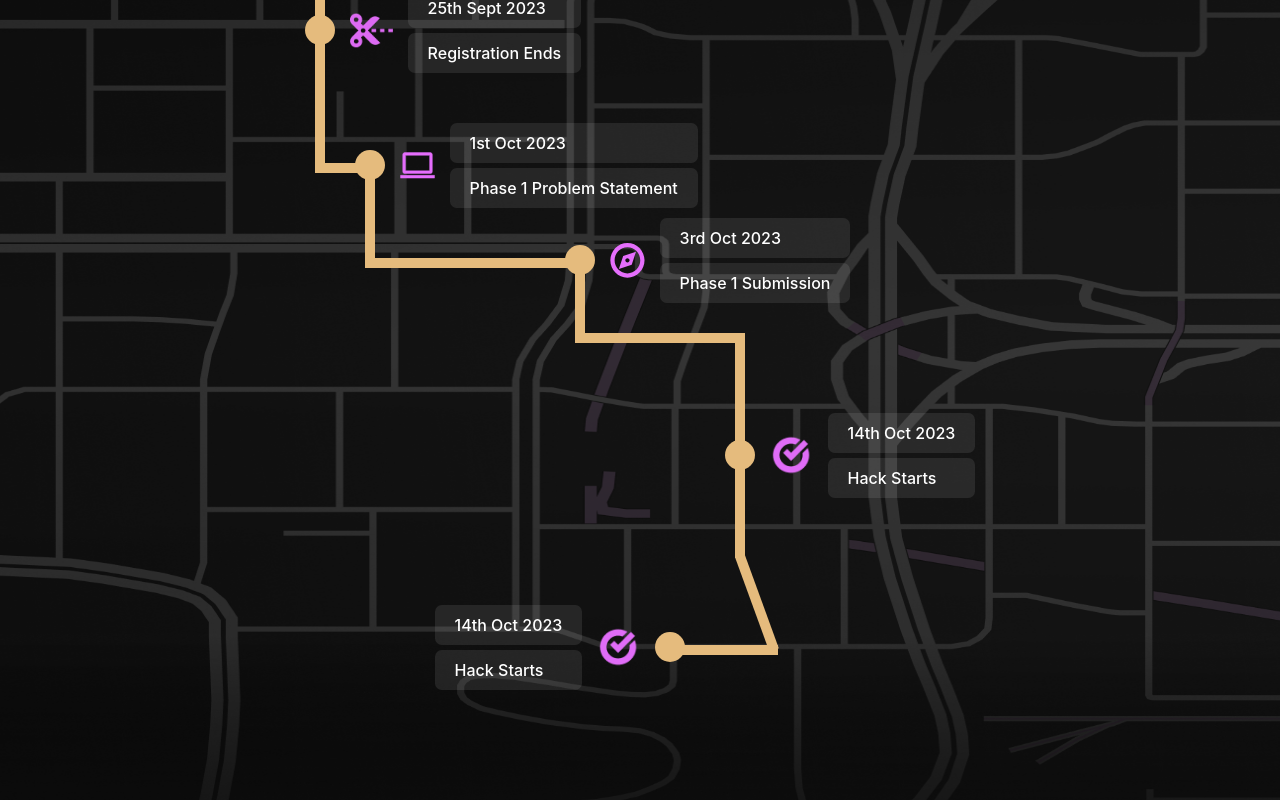
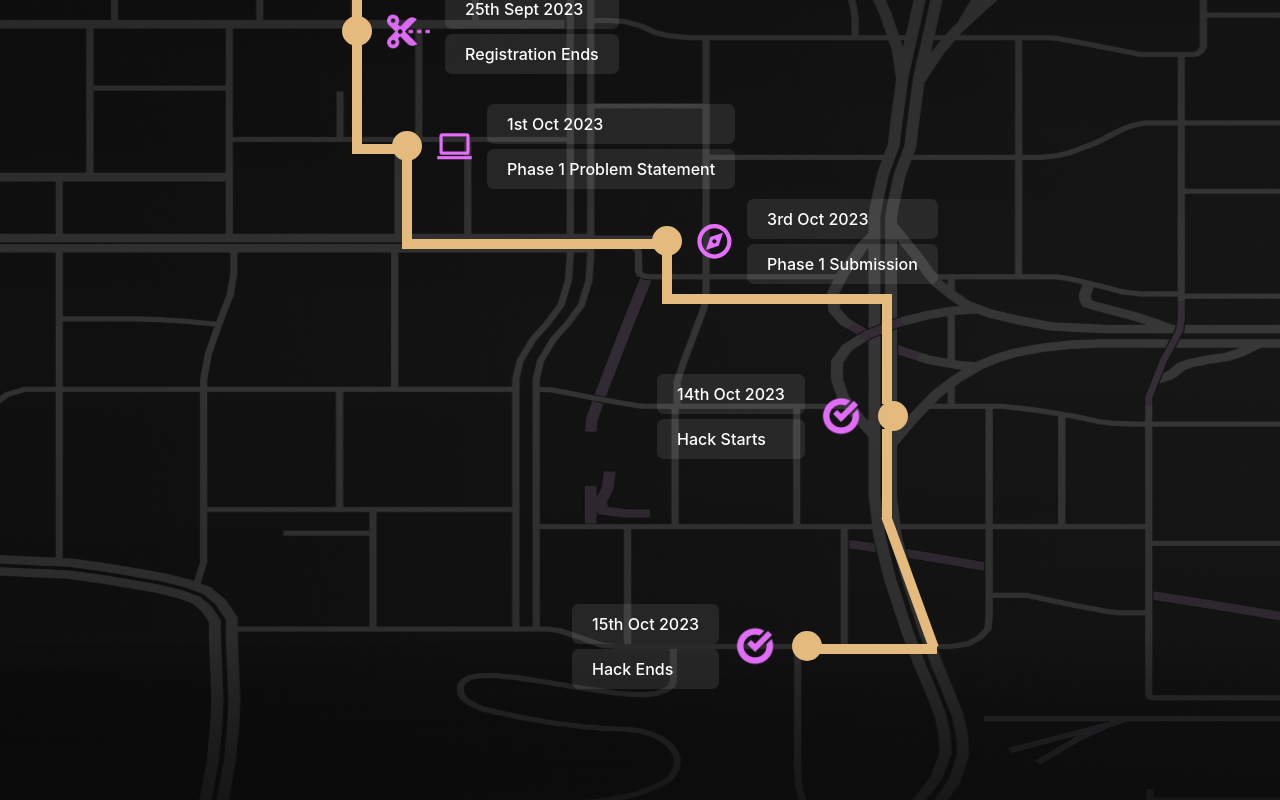
Before and after one commit to gtech-mulearn/gtahackathon, a React (Create React App) app: page /sandshores in a window 1280 px wide. Shown: the part 2113-2913 px from the top of the page. Built offline with nearby package versions, Linux system fonts and the light colour scheme.

Commit message:
optimized timeline for tab

```diff
--- a/src/HackathonPages/GTASandshore/Components/Journey/Journey.jsx
+++ b/src/HackathonPages/GTASandshore/Components/Journey/Journey.jsx
@@ -55,20 +55,20 @@ const Journey = () => {
             <div className={styles.stickfourSub}></div>
 
             <div className={`${styles.contentContainer} ${styles.phasethree}`}>
-              <div className={styles.circle}></div>
-              <img src={Check} alt="" />
               <div className={styles.ptagWrapper}>
                 <p>14th Oct 2023</p>
                 <p>Hack Starts</p>
-              </div>
+              </div>{" "}
+              <img src={Check} alt="" />
+              <div className={styles.circle}></div>
             </div>
             <div className={styles.stickfive}></div>
             <div className={styles.stickfiveSub}></div>
             <div className={styles.sticksix}></div>
             <div className={`${styles.contentContainer} ${styles.phasefour}`}>
               <div className={styles.ptagWrapper}>
-                <p>14th Oct 2023</p>
-                <p>Hack Starts</p>
+                <p>15th Oct 2023</p>
+                <p>Hack Ends</p>
               </div>
               <img src={Check} alt="" />
               <div className={styles.circle}></div>
--- a/src/HackathonPages/GTASandshore/Components/Journey/Journey.module.css
+++ b/src/HackathonPages/GTASandshore/Components/Journey/Journey.module.css
@@ -41,6 +41,10 @@
   display: flex;
   flex-direction: column;
   align-items: flex-start;
+  width: fit-content;
+  padding-left: 0px;
+  margin-top: -40px;
+
 }
 .contentContainer {
   display: flex;
@@ -76,7 +80,7 @@
 
 .stickone {
   width: 10px;
-  height: 100px;
+  height: 140px;
   background-color: #e5bb7d;
   margin: -30px 0px -30px 10px;
 }
@@ -84,7 +88,7 @@
 .sticktwo {
   width: 40px;
   margin: -30px 0px 0px 10px;
-  height: 120px;
+  height: 100px;
   border-left: 10px solid #e5bb7d;
   border-bottom: 10px solid #e5bb7d;
 }
@@ -93,19 +97,19 @@
   margin: -50px 0px 0px 50px;
 }
 .stickthree {
-  width: 200px;
+  width: 250px;
   margin: -30px 0px 0px 60px;
   height: 80px;
   border-left: 10px solid #e5bb7d;
   border-bottom: 10px solid #e5bb7d;
 }
 .phasetwo {
-  margin: -50px 0px 0px 260px;
+  margin: -50px 0px 0px 310px;
 }
 .stickfour {
-  width: 160px;
-  margin: -30px 0px 0px 270px;
-  height: 60px;
+  width: 220px;
+  margin: -30px 0px 0px 320px;
+  height: 40px;
   border-left: 10px solid #e5bb7d;
   border-bottom: 10px solid #e5bb7d;
 }
@@ -113,42 +117,42 @@
   width: 10px;
   height: 100px;
   background-color: #e5bb7d;
-  margin: 0px 0px -30px 430px;
+  margin: 0px 0px -30px 540px;
 }
 .phasethree {
-  margin: 0px 0px 0px 420px;
+  margin: 0px 0px 0px 315px;
 }
 .stickfive {
   width: 10px;
-  margin: -30px 0px 0px 430px;
+  margin: -30px 0px 0px 540px;
   height: 90px;
   background-color: #e5bb7d;
 }
 .stickfiveSub {
   width: 10px;
-  height: 100px;
+  height: 140px;
   background-color: #e5bb7d;
-  margin: -5px 0px -30px 447px;
+  margin: -7px 0px -30px 563px;
   transform: rotate(-20deg);
 }
 .sticksix{
-    width: 100px;
-  margin: 22px 0px 0px 373px;
+    width: 135px;
+  margin: 22px 0px 0px 460px;
   height: 10px;
   background-color: #e5bb7d;
 }
 .phasefour{
-  margin: -50px 0px 0px 130px;
+  margin: -50px 0px 0px 230px;
 
 }
 
-@media screen and (max-width: 700px) {
+@media screen and (max-width: 640px) {
   .mapWrapper {
-    min-height: 700px;
+    min-height: 1000px;
   }
 
   .mapWrapper > .background {
-    min-width: 1400px;
+    min-width: 1000px;
   }
 }
 @media screen and (max-width: 630px) {
```
